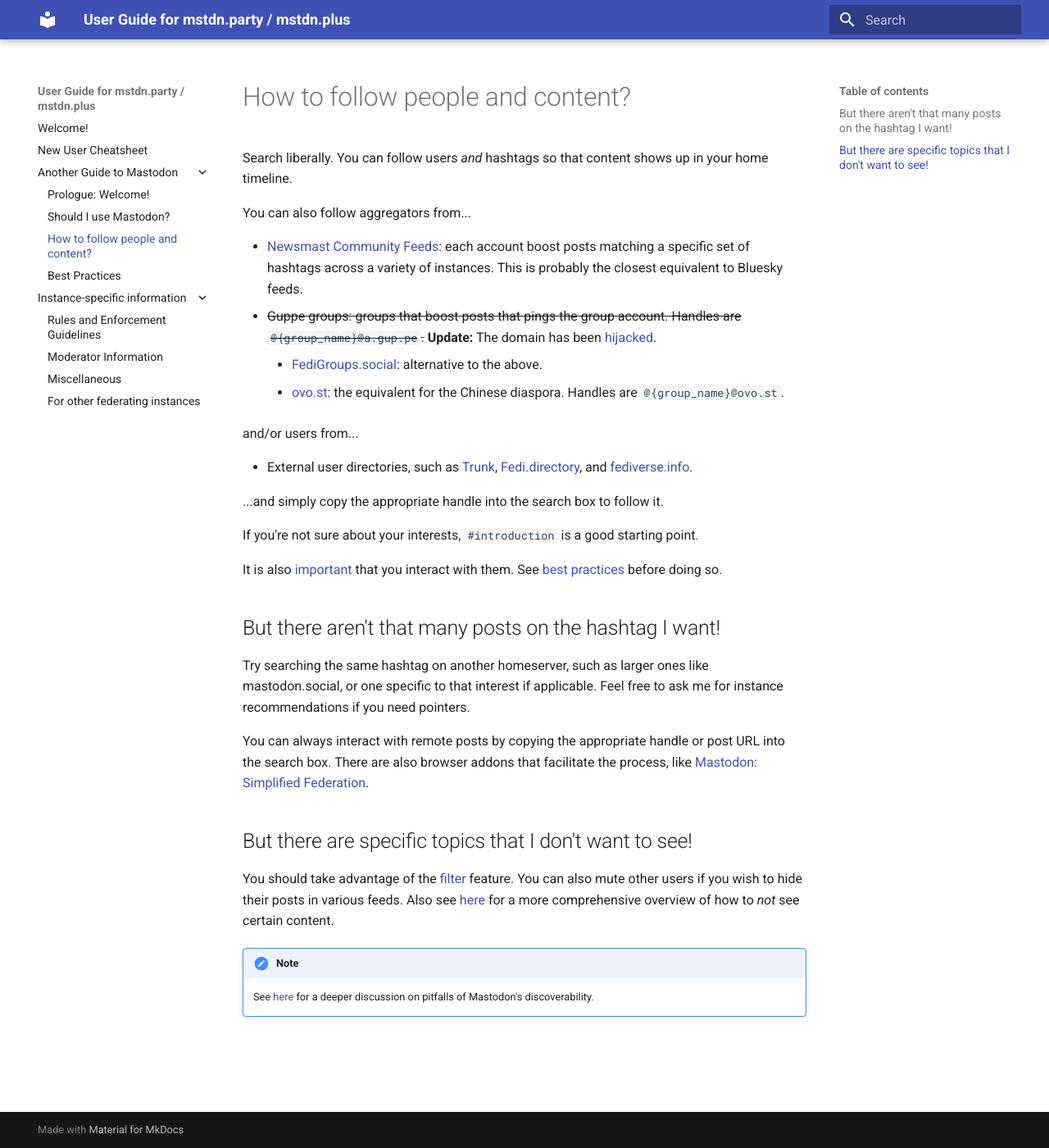
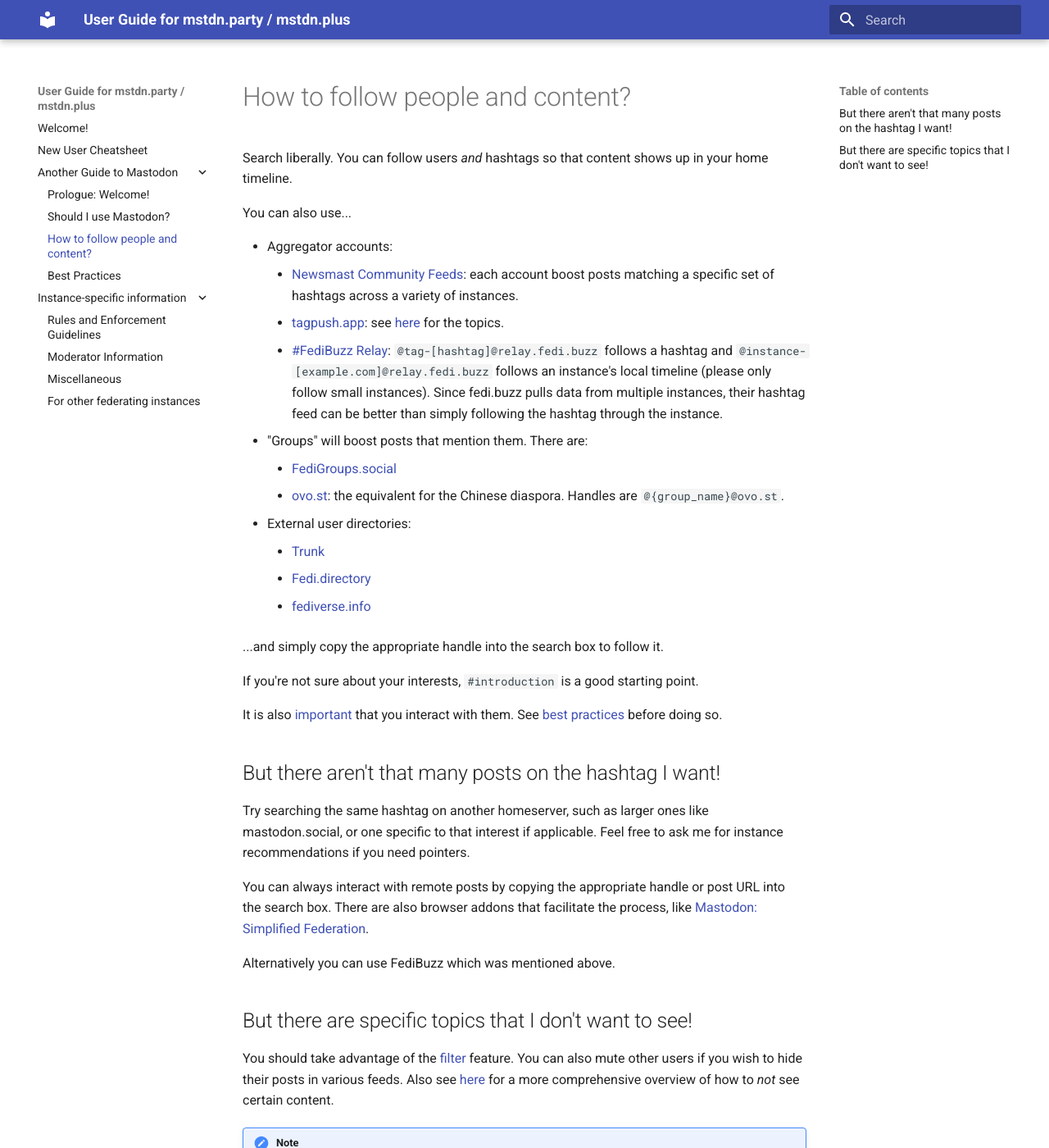
Before and after one commit to austinhuang0131/mstdn-party-plus, an MkDocs documentation site: the page built from docs/how-to-follow.md, in a window 1280 px wide and 1400 px high. Shown: the whole window at 82% size. Built offline with MkDocs 1.6.1 and Material for MkDocs 9.7.7, drawn with Linux system fonts in a browser that asks for light colours.

```diff
--- a/docs/how-to-follow.md
+++ b/docs/how-to-follow.md
@@ -2,16 +2,19 @@
 
 Search liberally. You can follow users *and* hashtags so that content shows up in your home timeline.
 
-You can also follow aggregators from...
+You can also use...
 
-* [Newsmast Community Feeds](https://newsmast.community/about): each account boost posts matching a specific set of hashtags across a variety of instances. This is probably the closest equivalent to Bluesky feeds.
-* <del>Guppe groups: groups that boost posts that pings the group account. Handles are `@{group_name}@a.gup.pe`.</del> **Update:** The domain has been [hijacked](https://github.com/immers-space/guppe/issues/118#issuecomment-3263730414).
-    * [FediGroups.social](https://about.fedigroups.social/directory): alternative to the above.
+* Aggregator accounts:
+    * [Newsmast Community Feeds](https://newsmast.community/about): each account boost posts matching a specific set of hashtags across a variety of instances.
+    * [tagpush.app](https://tagpush.app): see [here](https://verbamea.com/4dd1a1ca55) for the topics.
+    * [#FediBuzz Relay](https://relay.fedi.buzz): `@tag-[hashtag]@relay.fedi.buzz` follows a hashtag and `@instance-[example.com]@relay.fedi.buzz` follows an instance's local timeline (please only follow small instances). Since fedi.buzz pulls data from multiple instances, their hashtag feed can be better than simply following the hashtag through the instance.
+* "Groups" will boost posts that mention them. There are:
+    * [FediGroups.social](https://about.fedigroups.social/directory)
     * [ovo.st](https://ovo.st/): the equivalent for the Chinese diaspora. Handles are `@{group_name}@ovo.st`.
-
-and/or users from...
-
-* External user directories, such as [Trunk](https://communitywiki.org/trunk), [Fedi.directory](https://fedi.directory), and [fediverse.info](https://fediverse.info/explore/people).
+* External user directories:
+    * [Trunk](https://communitywiki.org/trunk)
+    * [Fedi.directory](https://fedi.directory)
+    * [fediverse.info](https://fediverse.info/explore/people)
 
 ...and simply copy the appropriate handle into the search box to follow it.
 
@@ -25,6 +28,8 @@ Try searching the same hashtag on another homeserver, such as larger ones like m
 
 You can always interact with remote posts by copying the appropriate handle or post URL into the search box. There are also browser addons that facilitate the process, like [Mastodon: Simplified Federation](https://github.com/rugk/mastodon-simplified-federation).
 
+Alternatively you can use FediBuzz which was mentioned above.
+
 ## But there are specific topics that I don't want to see!
 
 You should take advantage of the [filter](https://fedi.tips/filtering-your-timeline-to-hide-posts-on-mastodon/) feature. You can also mute other users if you wish to hide their posts in various feeds. Also see [here](https://docs.joinmastodon.org/user/moderating/) for a more comprehensive overview of how to *not* see certain content.
```
Also changed, not shown: docs/cheatsheet.md (+5 -12 lines).
